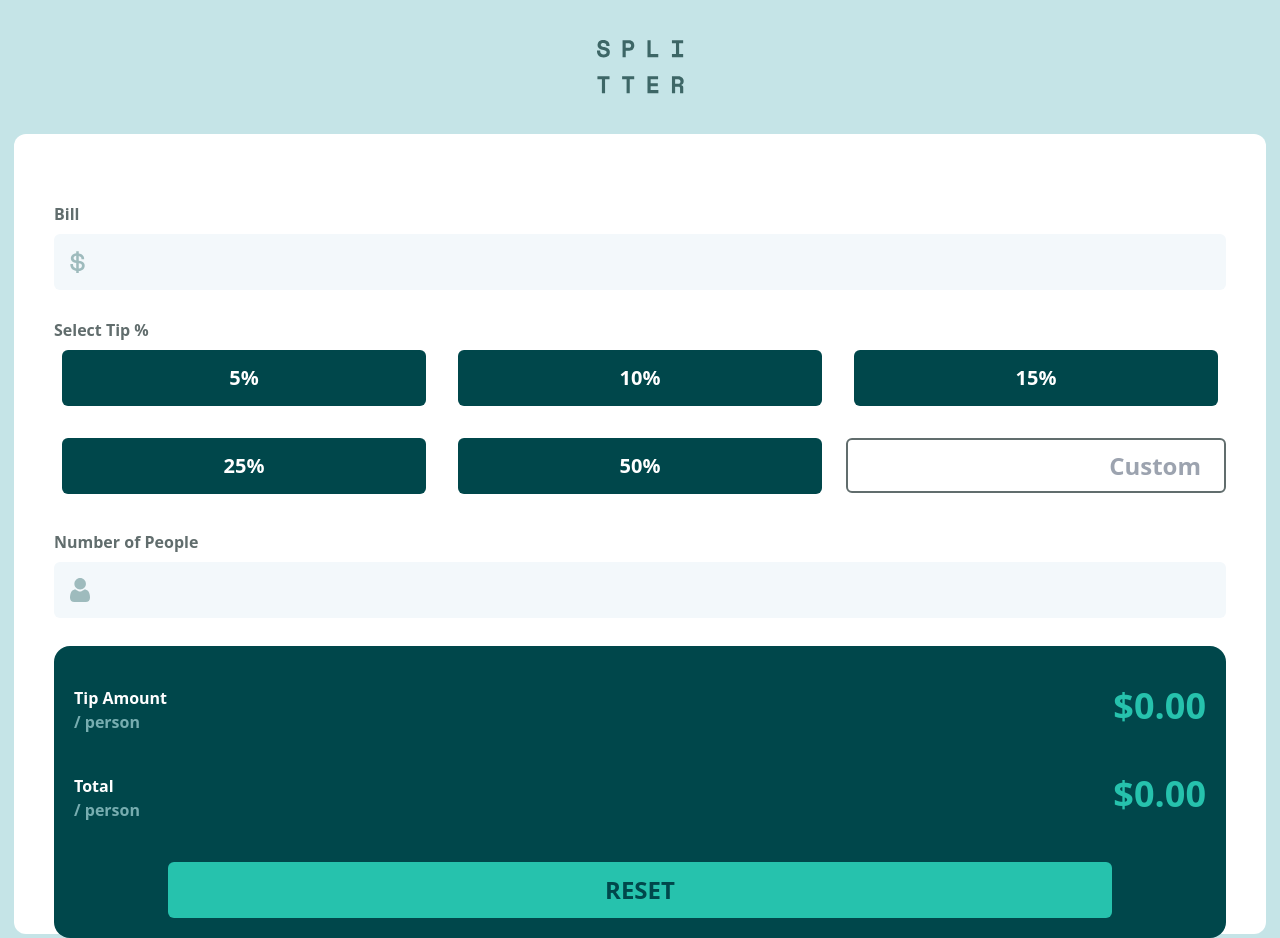
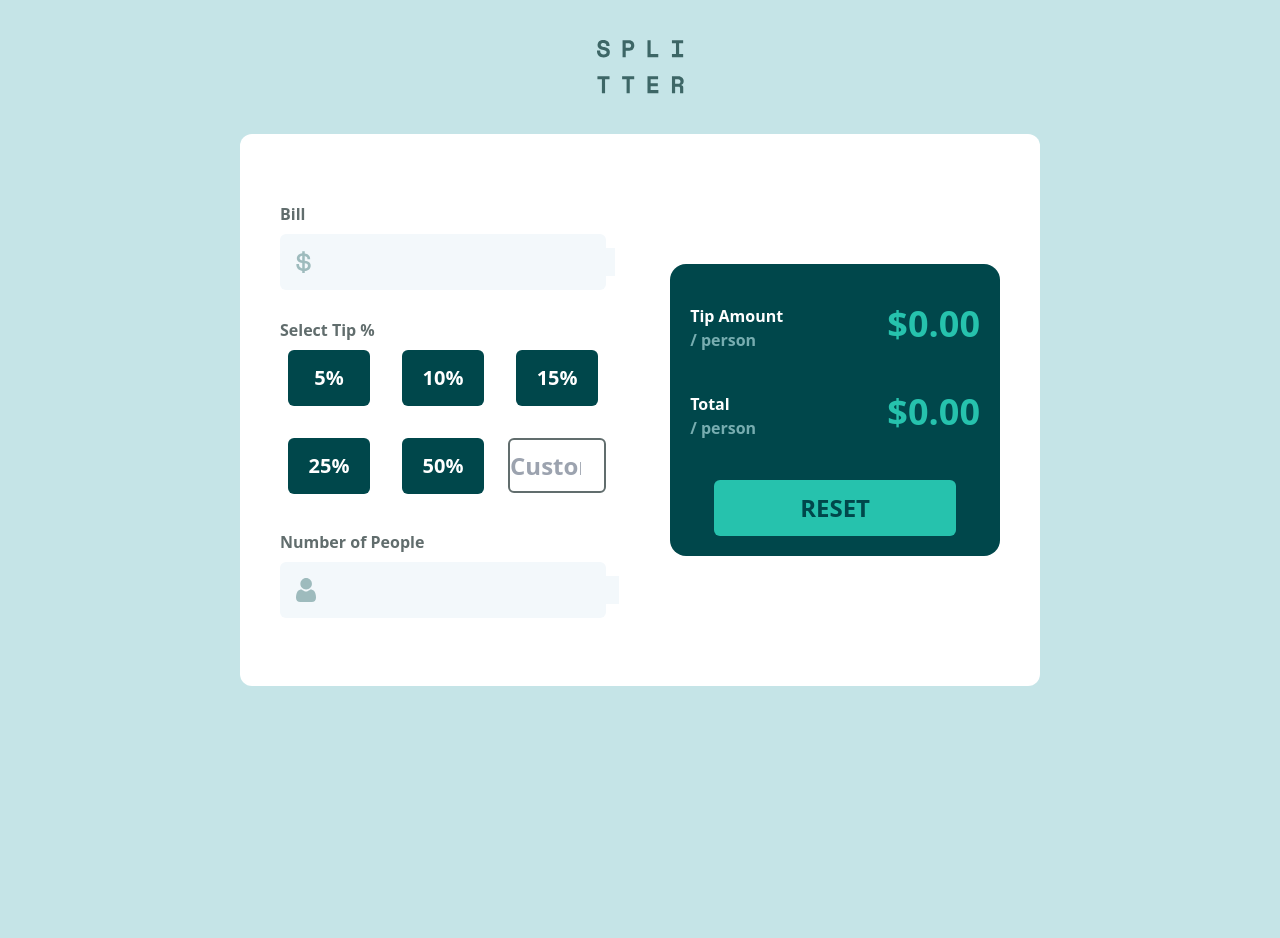
Before and after one commit to muratcan-yuksel/-datarockets-tip-calculator-, a React (Vite) app: page / in a window 1280 px wide. After the commit the page ends 800 px from the top, so only its background shows below. Built offline with nearby package versions, Linux system fonts and the light colour scheme.

Commit message:
complete styling for bigger screens

```diff
--- a/src/App.tsx
+++ b/src/App.tsx
@@ -4,7 +4,7 @@ import logo from "./assets/images/logo.svg";
 
 const index = () => {
   return (
-    <div className="flex flex-col justify-center items-center ">
+    <div className="flex flex-col justify-center items-center md:mx-60 ">
       <img className="m-10" src={logo} alt="logo" />
       <Whiteboard />
     </div>
--- a/src/components/Input.tsx
+++ b/src/components/Input.tsx
@@ -10,7 +10,7 @@ type Props = {
 
 const Input = ({ bill, people }: Props) => {
   return (
-    <div className="">
+    <div className="md:w-1/2 md:mr-16">
       {" "}
       <UserInput value={bill} propType="bill" />
       <SelectTip />
--- a/src/components/Output.tsx
+++ b/src/components/Output.tsx
@@ -6,7 +6,7 @@ const Output = () => {
     { title: "Total", amount: "$0.00" },
   ];
   return (
-    <div className="bg-[#00474B] rounded-2xl text-white font-bold flex flex-col  justify-center p-5">
+    <div className="md:w-1/2 bg-[#00474B] rounded-2xl text-white font-bold flex flex-col   justify-center p-5">
       {values.map((value) => (
         <div className="flex justify-between my-5">
           <div>
--- a/src/components/Whiteboard.tsx
+++ b/src/components/Whiteboard.tsx
@@ -4,7 +4,7 @@ import Output from "./Output.tsx";
 
 const Whiteboard = () => {
   return (
-    <div className="h-screen bg-white rounded-xl p-10">
+    <div className="h-screen md:h-full flex flex-col md:flex-row md:justify-center md:items-center bg-white rounded-xl p-10">
       {/* pass dummy props */}
       <Input bill={0} people={0} propType={"bill"} />
       <Output />
```
